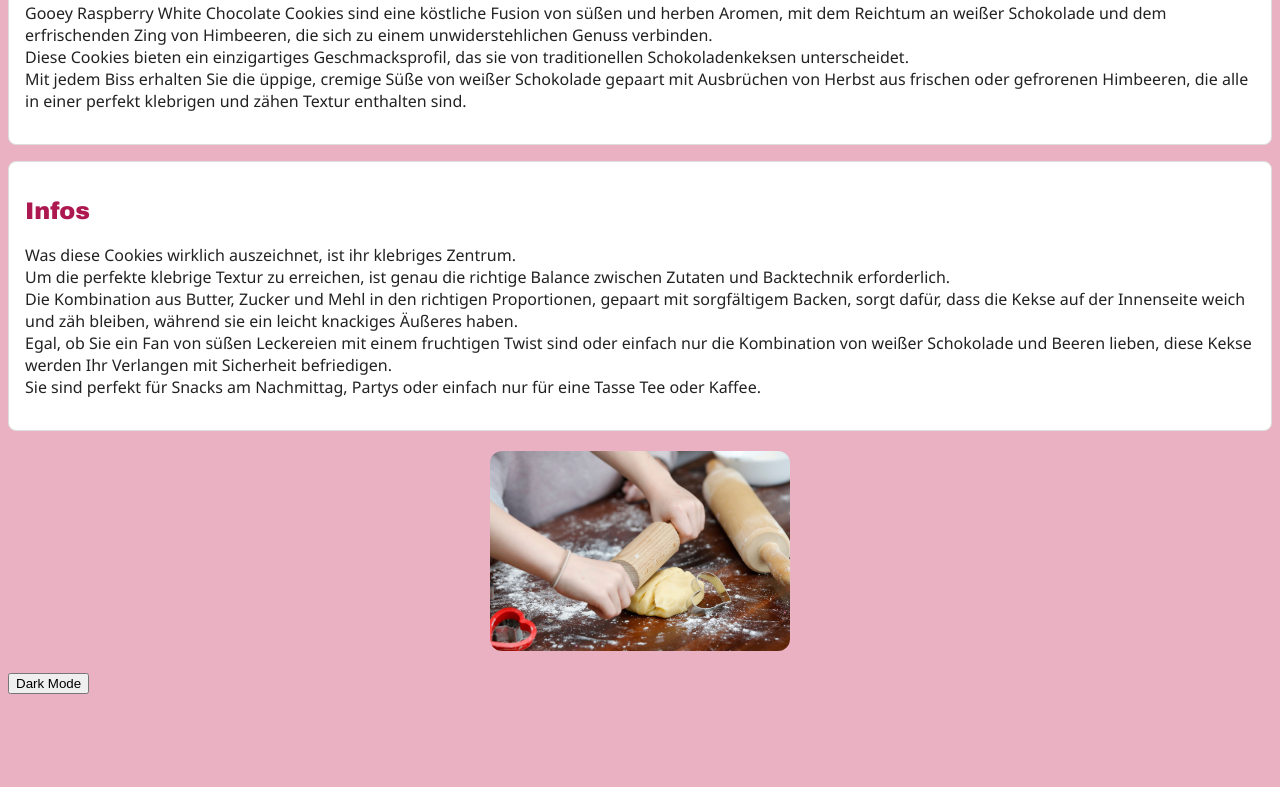
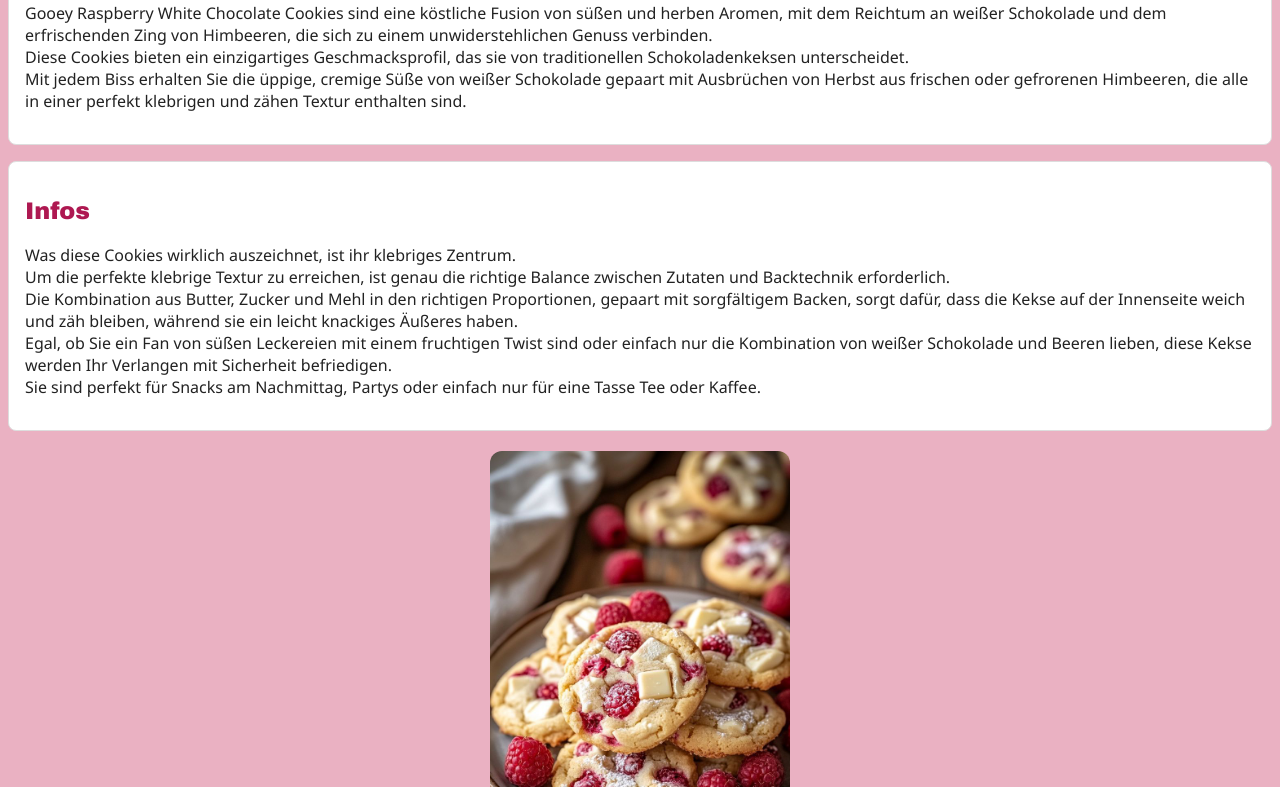
Before and after one commit to elenawildberger-source/Himbeer-Cookies, a plain HTML site: page index.html in a window 1280 px wide. Shown: the part 165-952 px from the top of the page. Before the commit the page ends 867 px from the top, so only its background shows below. Drawn offline with Linux system fonts and the light colour scheme.

Commit message:
Update index.html

```diff
--- a/index.html
+++ b/index.html
@@ -24,10 +24,11 @@
     <p>Was diese Cookies wirklich auszeichnet, ist ihr klebriges Zentrum. <br>Um die perfekte klebrige Textur zu erreichen, ist genau die richtige Balance zwischen Zutaten und Backtechnik erforderlich.<br> Die Kombination aus Butter, Zucker und Mehl in den richtigen Proportionen, gepaart mit sorgfältigem Backen, sorgt dafür, dass die Kekse auf der Innenseite weich und zäh bleiben, während sie ein leicht knackiges Äußeres haben.<br>Egal, ob Sie ein Fan von süßen Leckereien mit einem fruchtigen Twist sind oder einfach nur die Kombination von weißer Schokolade und Beeren lieben, diese Kekse werden Ihr Verlangen mit Sicherheit befriedigen.<br> Sie sind perfekt für Snacks am Nachmittag, Partys oder einfach nur für eine Tasse Tee oder Kaffee.</p>
 </div>
 
-<img src="Cookies.jpg" width="300">
+<img src="Himbeer_Cookies.jpg" width="300">
 
 <button id="toggleDark">Dark Mode</button>
 <script src="script1.js"></script>
 
 </body>
+
 </html>
```
